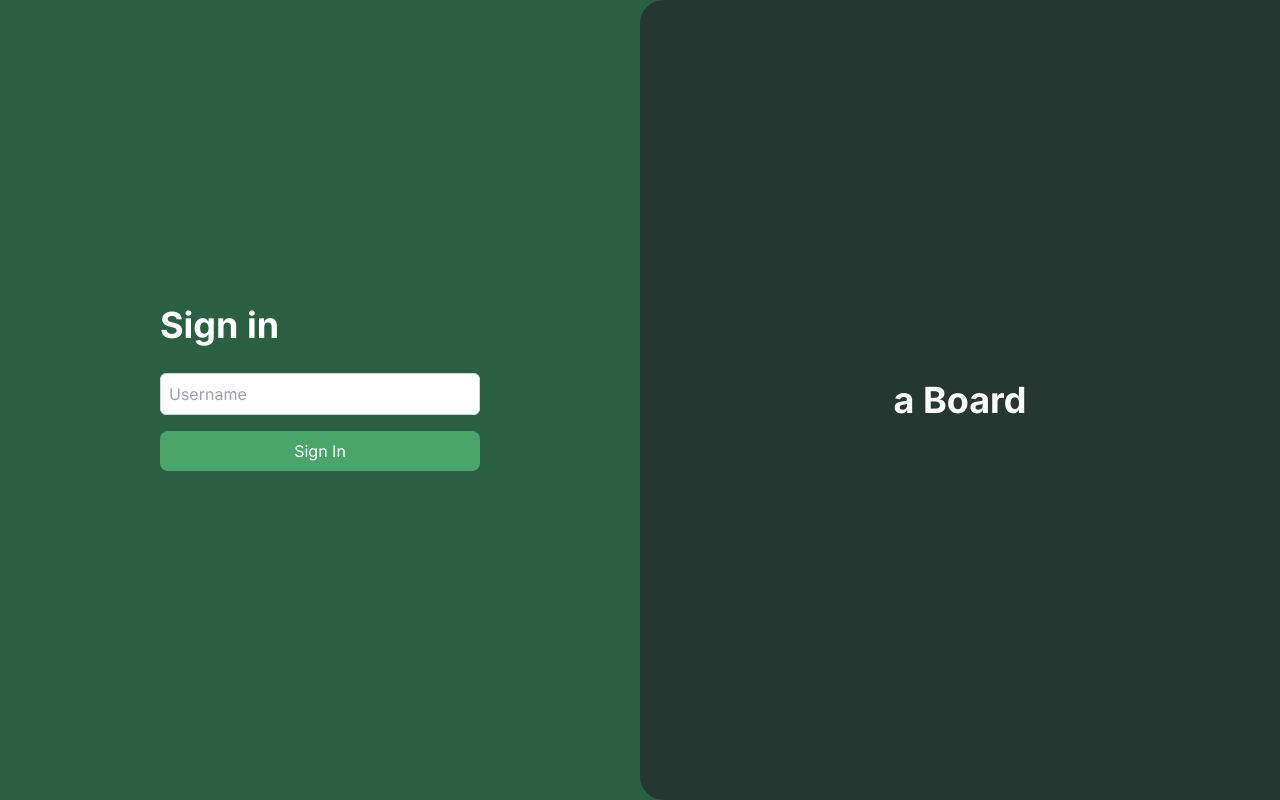
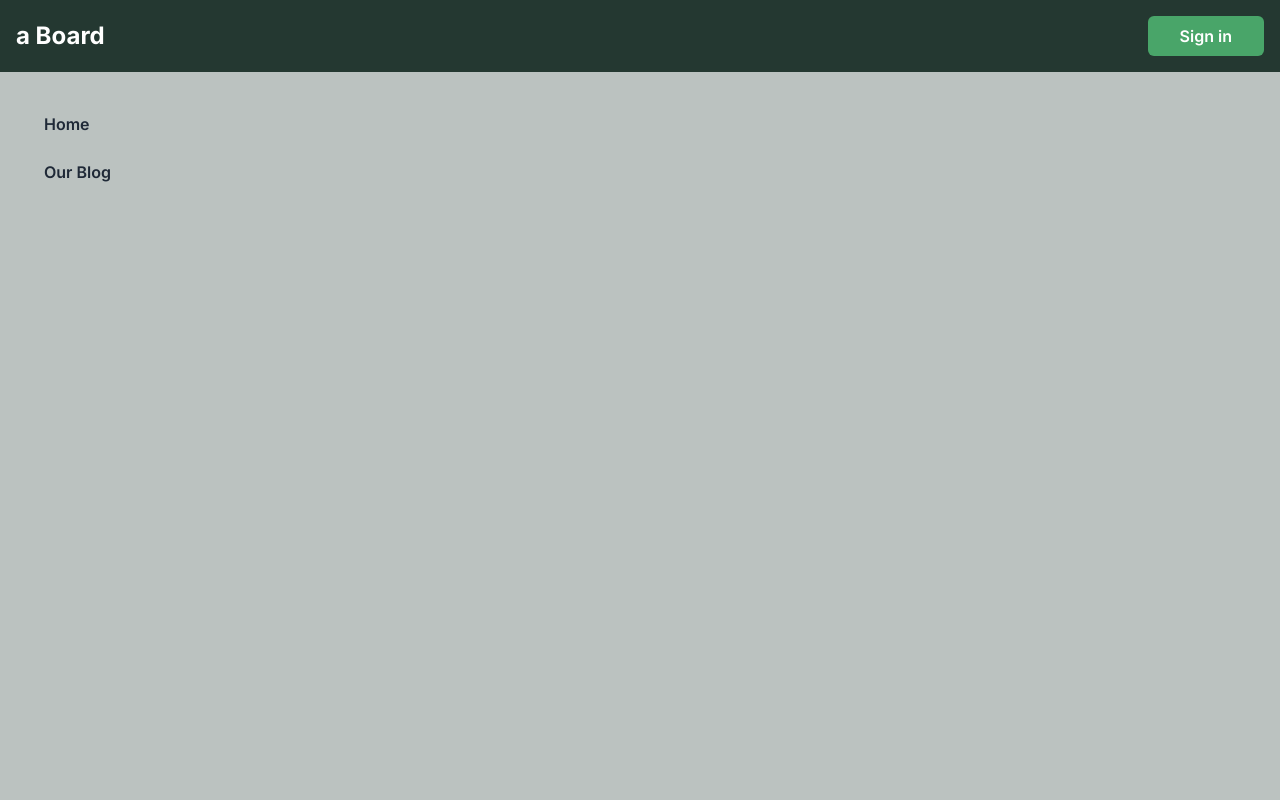
Before and after one commit to NolthawatD/Blog-Challenge, a Next.js app in the folder blog-frontend/: page / in a window 1280 px wide. Built offline with nearby package versions, Linux system fonts and the light colour scheme.

Commit message:
[Fix] Topbar sigin

```diff
--- a/blog-frontend/src/app/layout.tsx
+++ b/blog-frontend/src/app/layout.tsx
@@ -19,8 +19,8 @@ export default function RootLayout({
 	return (
 		<html lang="en">
 			<body className={inter.className}>
-				{/* <Topbar />
-				<Sidebar /> */}
+				<Topbar />
+				<Sidebar />
 				{children}
 			</body>
 		</html>
--- a/blog-frontend/src/app/page.tsx
+++ b/blog-frontend/src/app/page.tsx
@@ -1,10 +1,8 @@
-import SignIn from "@/components/SignIn";
 import Image from "next/image";
 
 export default function Home() {
 	return (
 			<main className="">
-				<SignIn/>
 			</main>
 	);
 }
--- a/blog-frontend/src/components/Topbar.tsx
+++ b/blog-frontend/src/components/Topbar.tsx
@@ -11,13 +11,18 @@ const Topbar = () => {
 	};
 
 	return (
-		<nav className="bg-custom-green p-4 fixed top-0 left-0 w-full z-10 mb-4">
+		<nav className="bg-green-500 p-4 fixed left-0 w-full z-10">
 			<div className="flex items-center justify-between">
 				<div className="text-white text-2xl font-bold">a Board</div>
 
+				<div>
+					<div className="py-2 px-8 bg-custom-success hover:bg-green-300 rounded-md group cursor-pointer hover:shadow-lg hidden md:block">
+						<h3 className="text-white font-semibold">Sign in</h3>
+					</div>
+
 					{/* Toggle */}
 					<div className="md:hidden">
-					<button id="menu-toggle" className="text-white" onClick={toggleMenu}>
+						<button id="menu-toggle" className="text-white py-2" onClick={toggleMenu}>
 							{isMenuOpen ? (
 								<svg fill="none" stroke="currentColor" strokeLinecap="round" strokeWidth="2" viewBox="0 0 24 24" className="w-6 h-6">
 									<path d="M18 12l-6 6M18 12l-6-6"></path> {/* Right arrow for collapsing */}
@@ -28,6 +33,7 @@ const Topbar = () => {
 								</svg>
 							)}
 						</button>
+					</div>
 				</div>
 			</div>
 
```
Also changed, not shown: blog-frontend/src/app/sigin-in/page.tsx (renamed from blog-frontend/src/components/SignIn.tsx). Lines whose indentation alone changed are shown as unchanged.
